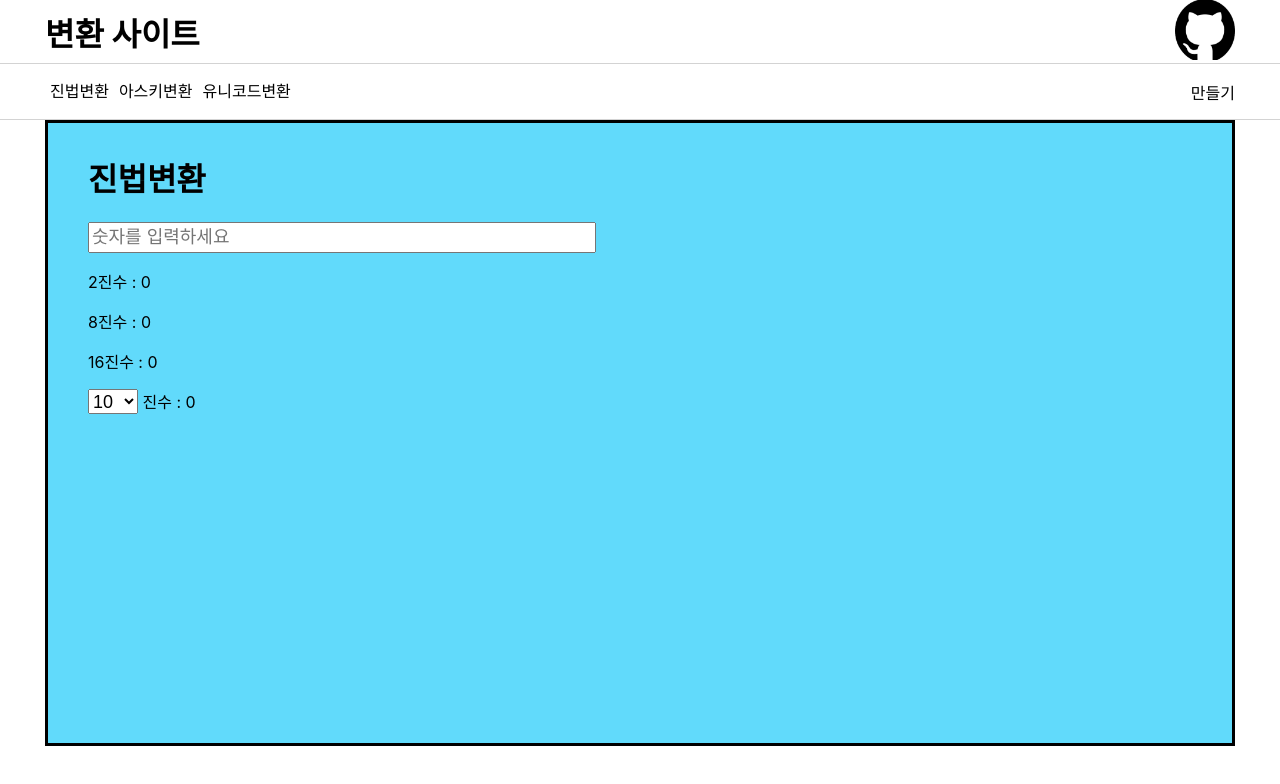
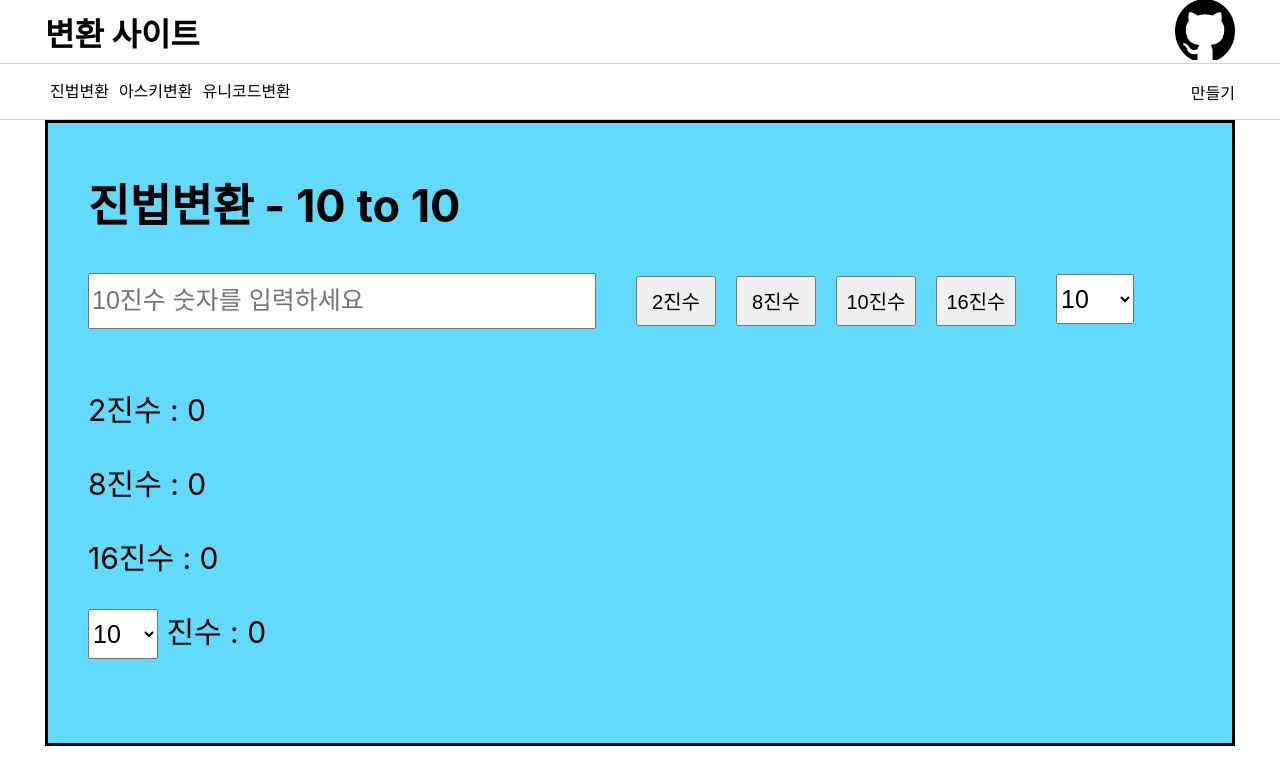
Before and after one commit to raxNone/project1, a React (Create React App) app: page / in a window 1280 px wide. Shown: the top 784 px of the page. Built offline with nearby package versions, Linux system fonts and the light colour scheme.

Commit message:
제목수정

```diff
--- a/package.json
+++ b/package.json
@@ -7,9 +7,7 @@
     "@testing-library/react": "^13.4.0",
     "@testing-library/user-event": "^13.5.0",
     "react": "^18.2.0",
-    "react-dom": "^18.2.0",
-    "react-router-dom": "^6.22.1",
-    "react-scripts": "^3.0.1",
+    "react-scripts": "^5.0.1",
     "web-vitals": "^2.1.4"
   },
   "scripts": {
--- a/src/App.css
+++ b/src/App.css
@@ -60,6 +60,8 @@ hr{
 .body{
   padding:10px 40px;
   border:solid;
+
+  font-size: 30px;
   height:600px;
   border-color: black;
   background-color: #61dafb;
@@ -75,7 +77,18 @@ hr{
   color:black;
   text-decoration-line: none;
 }
-/*
-a:visited{
-  text-decoration: none;
-} */
+
+#selectionList{
+  display:flex;
+  position:relative;
+  margin-top: 3px;
+}
+button{
+  margin-right:10px;
+  width:80px;
+  height:50px;
+  font-size: 20px;
+}
+.input{
+  display:flex;
+}
--- a/src/App.js
+++ b/src/App.js
@@ -42,12 +42,14 @@ function App() {
 /**진법 변환 페이지 */
 function Form1(){
 
-  const [msg,setMsg] = useState(0);
+  const [msg,setMsg] = useState('10진수 숫자를 입력하세요');
   const [bin,setBin] = useState(0);
   const [oct,setOct] = useState(0);
   const [hex,setHex] = useState(0);
-  const [num, setNum] = useState(10);
   const [custom, setCustom] = useState(0);
+  const [num1, setNum1] = useState(10); //입력진법
+  const [num2, setNum2] = useState(10); //출력진법
+
 
   let opt = [];
   for(let i=2; i<37; i++){
@@ -56,30 +58,55 @@ function Form1(){
 
   function change(e){
 
-    let t_value = Number(e.target.value);
-    setMsg(t_value);
+    let t_value = parseInt(e.target.value,num1);
     setBin(t_value.toString(2));
     setOct(t_value.toString(8));
     setHex(t_value.toString(16).toUpperCase());
-    setCustom(t_value.toString(num).toUpperCase());
+    setCustom(t_value.toString(num2).toUpperCase());
 
   }
+
+  function selChange(e){
+    let n1 = Number(e);
+    setMsg(n1.toString()+'진수 숫자를 입력하세요');
+    let n = document.getElementById('text').value;
+    let t_value = parseInt(n,n1);
+    setNum1(n1)
+    setBin(t_value.toString(2));
+    setOct(t_value.toString(8));
+    setHex(t_value.toString(16).toUpperCase());
+    setCustom(t_value.toString(num2).toUpperCase());
+  }
+
 
   return (
     <div className='container'>
       <div className='body' >
-        <h1>진법변환</h1>
-
-        <p><input type='number' id='text'autoComplete='off' placeholder='숫자를 입력하세요' style={{height:"25px", width :"500px", fontSize:"18px"}} onChange={change}/></p>
-
-        <p>2진수 : {bin}</p>
-        <p>8진수 : {oct}</p>
-        <p>16진수 : {hex}</p>
-        <select style={{height:"25px", width :"50px", fontSize:"18px"}} defaultValue="10" onChange={e=>{
-          let n = Number(e.target.value);
-          setNum(n);
-          setCustom(msg.toString(n).toUpperCase())}}>{opt}</select> 진수 : {custom}
-
+        <h2>진법변환 - {num1} to {num2}</h2>
+            <div className='input'>
+            <input type='text' id='text' autoComplete='off' placeholder={msg} style={{height:"50px", width :"500px", fontSize:"25px"}} onChange={change}/>
+            <ul id='selectionList' onClick={e=>{document.getElementById('selection').value = e.target.id ;selChange(e.target.id);}}>
+              <li><button id='2'>2진수</button></li>
+              <li><button id='8'>8진수</button></li>
+              <li><button id='10'>10진수</button></li>
+              <li><button id='16'>16진수</button></li>
+            </ul>
+            <select id='selection' style={{height:"50px", width :"78px", fontSize:"25px", margin:"1px 20px"}} defaultValue="10" onChange={e=>{selChange(e.target.value);}}>
+              {opt}
+            </select>
+        </div>
+        <div className='output'>
+          <p>2진수 : {bin}</p>
+          <p>8진수 : {oct}</p>
+          <p>16진수 : {hex}</p>
+          <select style={{height:"50px", width :"70px", fontSize:"25px"}} defaultValue="10" onChange={e=>{
+            let n2 = Number(e.target.value);
+            setNum2(n2);
+            let n = document.getElementById('text').value;
+            let t_value = parseInt(n,num1);
+            setCustom(t_value.toString(n2).toUpperCase())}}>{opt}
+          </select> 진수 : {custom}
+        </div>
       </div>
     </div>
   )
```
Also changed, not shown: 1 other file (tests, documents, lock files or other folders).
